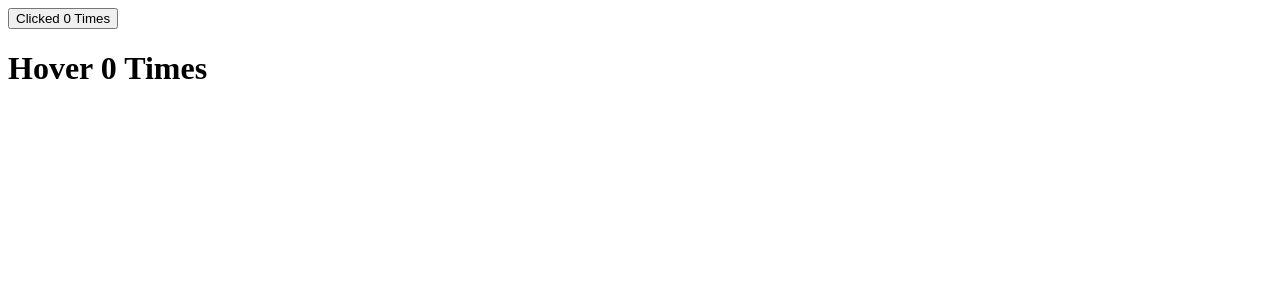
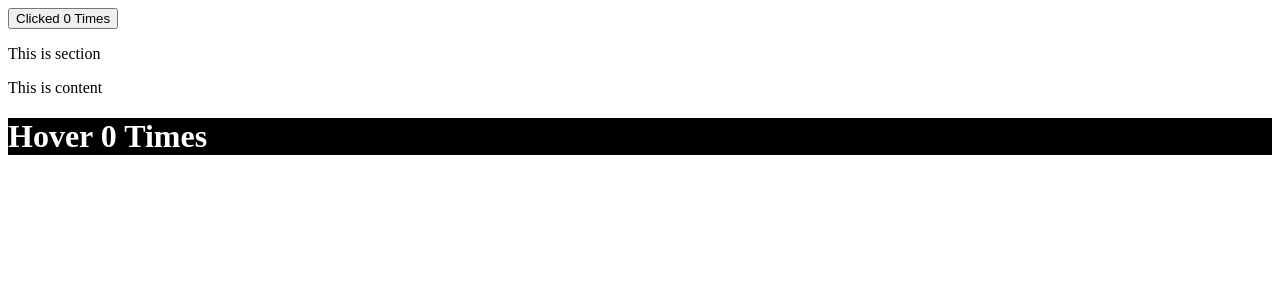
Before and after one commit to shahidbd75/myreact, a React (Create React App) app: page / in a window 1280 px wide. Shown: the top 300 px of the page. Built offline with nearby package versions, Linux system fonts and the light colour scheme.

Commit message:
User Define Context API

```diff
--- a/src/App.js
+++ b/src/App.js
@@ -1,26 +1,29 @@
+import React, { Component } from 'react';
 import ClickCounter from './components/clickCounter';
 import Counter from './components/Counter';
-import HoverCounter from './components/hoverCounter';
+import Section from './components/Section';
+import ThemeContext from './context/ThemeContext';
 
-function App() {
+class App extends Component {
+    state = {
+        theme: 'dark',
+    };
+
+    render() {
+        const { theme } = this.state;
         return (
             <div className="App">
-            {/* <HoverCounter /> */}
-            {/* <ClickCounter /> */}
-            {/* <User render={(isLoggedIn) => (isLoggedIn ? 'Shahid' : 'Guest')} /> */}
-
                 <Counter>
                     {(count, incrementCount) => (
                         <ClickCounter count={count} incrementCount={incrementCount} />
                     )}
                 </Counter>
-            <Counter>
-                {(count, incrementCount) => (
-                    <HoverCounter count={count} incrementCount={incrementCount} />
-                )}
-            </Counter>
+                <ThemeContext.Provider value={{ theme }}>
+                    <Section />
+                </ThemeContext.Provider>
             </div>
         );
     }
+}
 
 export default App;
--- /dev/null
+++ b/src/components/Content.js
@@ -0,0 +1,21 @@
+import React from 'react';
+import ThemeContext from '../context/ThemeContext';
+import Counter from './Counter';
+import HoverCounter from './hoverCounter';
+
+const Content = () => (
+    <div>
+        <p>This is content</p>
+        <Counter>
+            {(count, incrementCount) => (
+                <ThemeContext.Consumer>
+                    {({ theme }) => (
+                        <HoverCounter count={count} incrementCount={incrementCount} theme={theme} />
+                    )}
+                </ThemeContext.Consumer>
+            )}
+        </Counter>
+    </div>
+);
+
+export default Content;
--- /dev/null
+++ b/src/components/Section.js
@@ -0,0 +1,11 @@
+import React from 'react';
+import Content from './Content';
+
+const Section = () => (
+    <div>
+        <p>This is section</p>
+        <Content />
+    </div>
+);
+
+export default Section;
--- a/src/components/hoverCounter.js
+++ b/src/components/hoverCounter.js
@@ -1,10 +1,13 @@
 import React from 'react';
 
-const HoverCounter = ({ count, incrementCount }) => (
-    <h1 type="button" onMouseOver={incrementCount}>
-        Hover {count} Times
-    </h1>
-);
+const HoverCounter = ({ count, incrementCount, theme }) => {
+    const style = theme === 'dark' ? { backgroundColor: '#000', color: '#FFF' } : null;
+    return (
+        <h1 style={style} onMouseOver={incrementCount}>
+            Hover {count} Times
+        </h1>
+    );
+};
 
 export default HoverCounter;
 
--- /dev/null
+++ b/src/context/ThemeContext.js
@@ -0,0 +1,5 @@
+import createContext from '../lib/Context';
+
+const ThemeContext = createContext({ theme: 'light' });
+
+export default ThemeContext;
--- /dev/null
+++ b/src/lib/Context.js
@@ -0,0 +1,20 @@
+class Context {
+    constructor(value = null) {
+        this.value = value;
+    }
+
+    Provider = ({ children, value }) => {
+        this.value = value;
+        return children;
+    };
+
+    Consumer = ({ children }) => children(this.value);
+}
+
+export default function createContext(value) {
+    const context = new Context(value);
+    return {
+        Provider: context.Provider,
+        Consumer: context.Consumer,
+    };
+}
```
Lines whose indentation alone changed are shown as unchanged.
